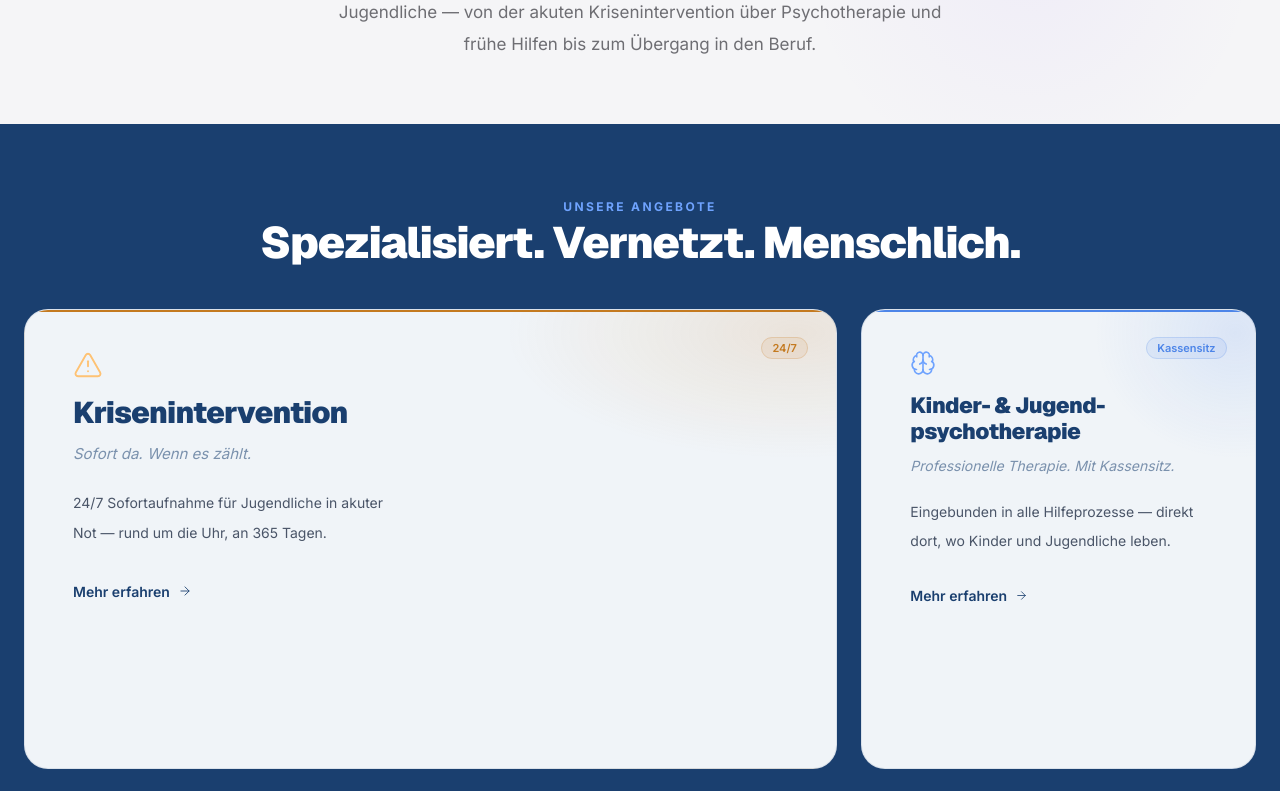
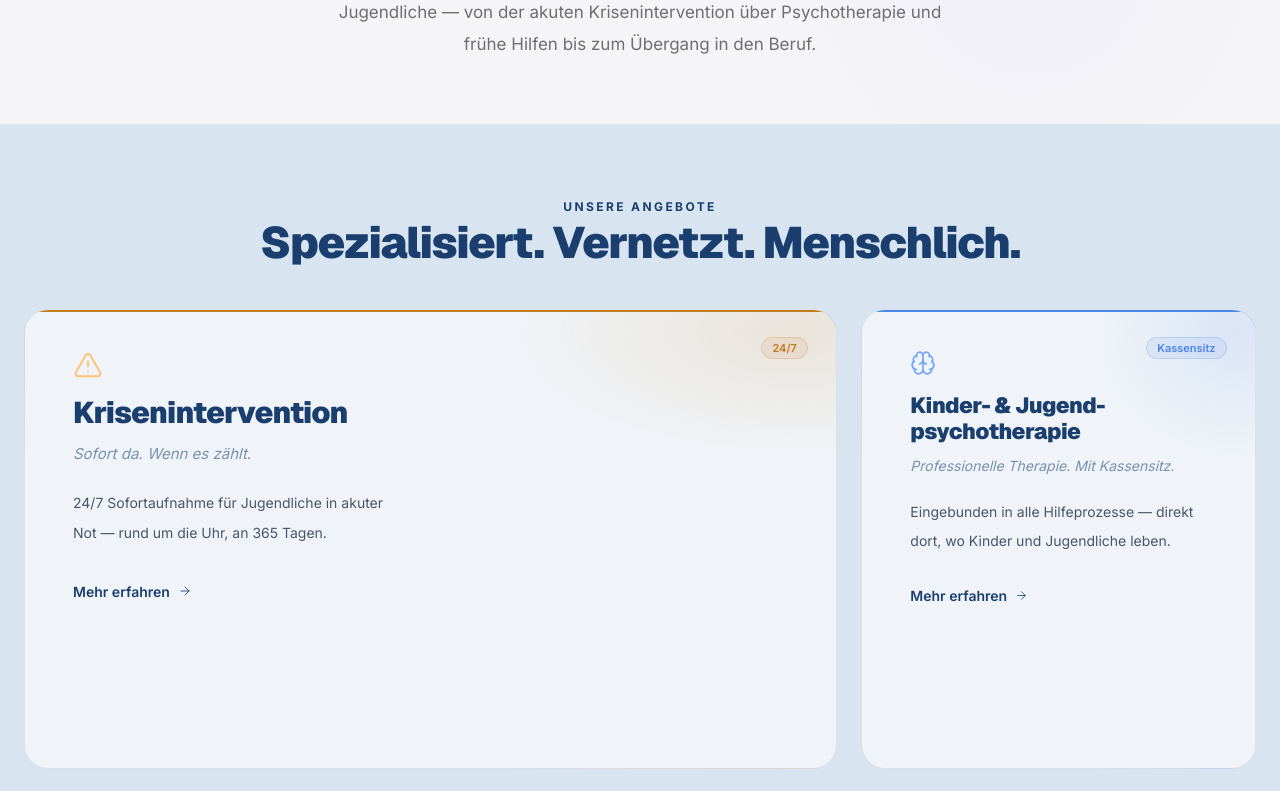
Before and after one commit to ankernetz/ankernetz, a Next.js app: page / in a window 1280 px wide. Shown: the part 1040-1831 px from the top of the page. Built offline with nearby package versions, Linux system fonts and the light colour scheme.

Commit message:
Bento section: light blue-grey #d8e4f0 background, dark text headers

```diff
--- a/app/page.tsx
+++ b/app/page.tsx
@@ -145,16 +145,16 @@ export default function HomePage() {
       </section>
 
       {/* ═══ BENTO GRID — ANGEBOTE ═══ — DUNKEL */}
-      <section id="angebote" className="bg-[#1a3f6f]" style={{ paddingTop: "4.5rem", paddingBottom: "5rem" }}>
+      <section id="angebote" className="bg-[#d8e4f0]" style={{ paddingTop: "4.5rem", paddingBottom: "5rem" }}>
         <div className="site-container">
 
           {/* Abschnitts-Header */}
           <BlurFade>
             <div className="text-center" style={{ marginBottom: "2.5rem" }}>
-              <p className="text-xs font-bold uppercase tracking-[0.2em] text-[#6FA3FE] mb-4">
+              <p className="text-xs font-bold uppercase tracking-[0.2em] mb-4" style={{ color: "#1a3f6f" }}>
                 Unsere Angebote
               </p>
-              <h2 className="text-[clamp(1.75rem,4vw,2.75rem)] font-black text-white" style={{ letterSpacing: "-0.028em" }}>
+              <h2 className="text-[clamp(1.75rem,4vw,2.75rem)] font-black" style={{ letterSpacing: "-0.028em", color: "#1a3f6f" }}>
                 Spezialisiert. Vernetzt. Menschlich.
               </h2>
             </div>
```
